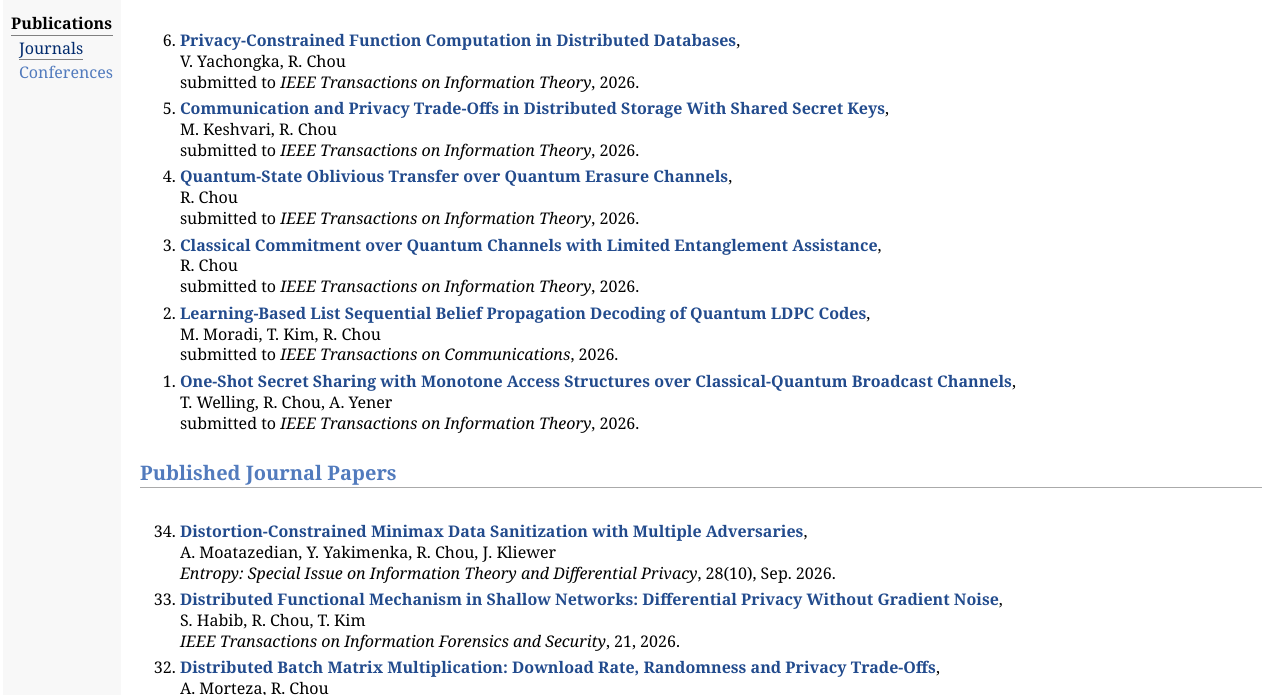
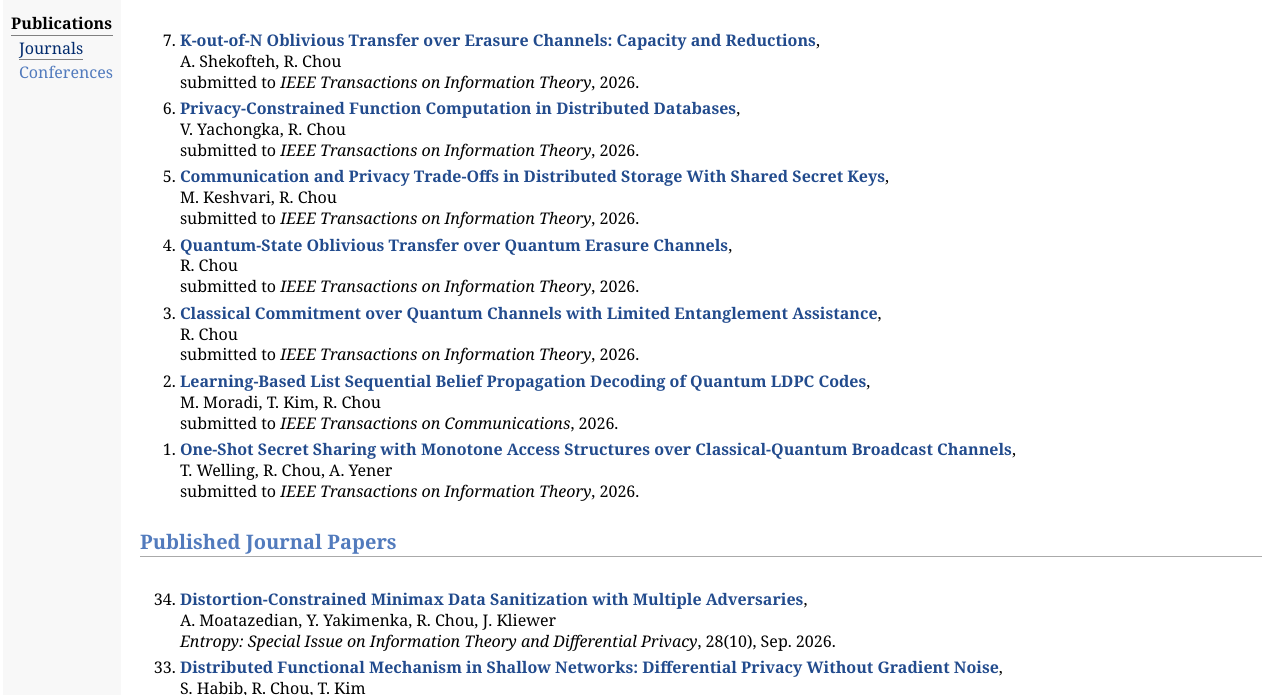
Before and after one commit to RemiChou/RemiChou.github.io, a plain HTML site: page journals.html in a window 1280 px wide. Shown: the part 104-799 px from the top of the page. Drawn offline with Linux system fonts and the light colour scheme.

Commit message:
Update journals.html

```diff
--- a/journals.html
+++ b/journals.html
@@ -26,6 +26,8 @@
 <p><br />
 </p>
 <ol reversed>
+<li><p><a href="https://arxiv.org/abs/2611.21359"><b>K-out-of-N Oblivious Transfer over Erasure Channels: Capacity and Reductions</b></a>,<br />  A. Shekofteh, R. Chou <br /> submitted to <i>IEEE Transactions on Information Theory</i>, 2026.<br /></p>
+</li>
 <li><p><a href="https://arxiv.org/abs/2610.41034"><b>Privacy-Constrained Function Computation in Distributed Databases</b></a>,<br />  V. Yachongka, R. Chou <br /> submitted to <i>IEEE Transactions on Information Theory</i>, 2026.<br /></p>
 </li>
 <li><p><a href="https://arxiv.org/abs/2610.39112"><b>Communication and Privacy Trade-Offs in Distributed Storage With Shared Secret Keys</b></a>,<br />  M. Keshvari, R. Chou <br /> submitted to <i>IEEE Transactions on Information Theory</i>, 2026.<br /></p>
```
